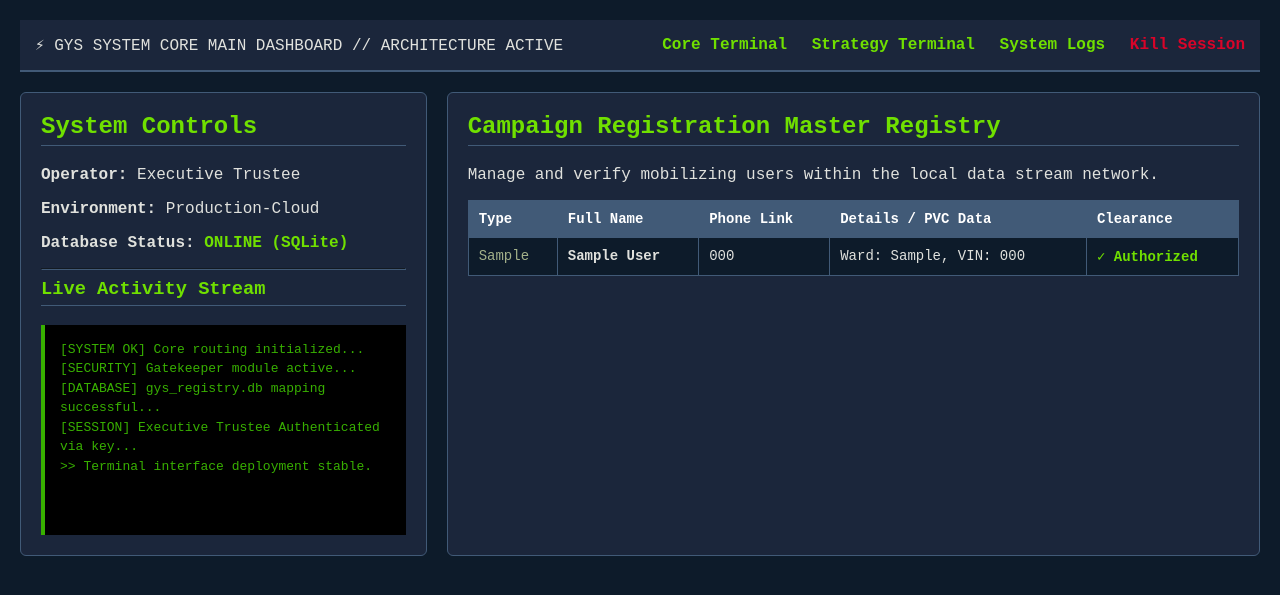
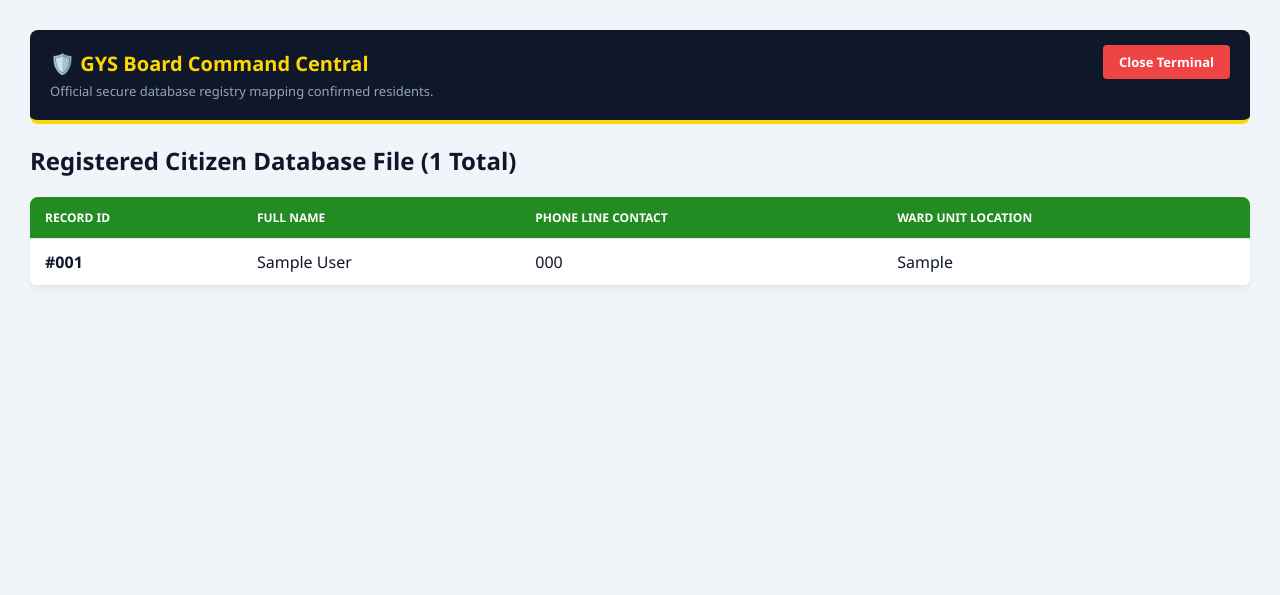
Before and after one commit to gwazirii/PROJECT--GYS, a Flask app: template templates/dashboard.html in a window 1280 px wide. Shown: the top 595 px of the page. Run offline with Flask 3, Linux system fonts and the light colour scheme; the template is opened without the code that fills it: values that come from a table or form of the project are taken from there, others are empty; the visitor is signed in with stand-in values (Sample User, id 1); tables that the repository leaves empty hold one stand-in row (values such as "Sample post").

Commit message:
restored original board command central layout

```diff
--- a/templates/dashboard.html
+++ b/templates/dashboard.html
@@ -2,94 +2,94 @@
 <html lang="en">
 <head>
     <meta charset="UTF-8">
-    <title>GYS Master Control Terminal</title>
+    <meta name="viewport" content="width=device-width, initial-scale=1.0">
+    <title>GYS - Board Command Terminal</title>
     <style>
-        body { font-family: 'Courier New', monospace; background-color: #0d1b2a; color: #e0e1dd; margin: 0; padding: 20px; }
-        nav { background: #1b263b; padding: 15px; display: flex; justify-content: space-between; border-bottom: 2px solid #415a77; align-items: center; }
-        nav a { color: #70e000; text-decoration: none; margin-left: 15px; font-weight: bold; }
-        .grid { display: grid; grid-template-columns: 1fr 2fr; gap: 20px; margin-top: 20px; }
-        .card { background: #1b263b; border: 1px solid #415a77; padding: 20px; border-radius: 6px; }
-        h2, h3 { color: #70e000; margin-top: 0; border-bottom: 1px solid #415a77; padding-bottom: 5px; }
-        table { width: 100%; border-collapse: collapse; margin-top: 10px; background: #0d1b2a; }
-        th, td { border: 1px solid #415a77; padding: 10px; text-align: left; font-size: 14px; }
-        th { background-color: #415a77; color: #fff; }
-        .status-on { color: #70e000; font-weight: bold; }
-        .btn-action { background: #38b000; color: #fff; text-decoration: none; padding: 5px 10px; border-radius: 4px; font-weight: bold; display: inline-block; }
-        .terminal-log { background: #000; border-left: 4px solid #38b000; padding: 15px; font-size: 13px; color: #38b000; height: 180px; overflow-y: auto; line-height: 1.5; }
+        body {
+            font-family: 'Segoe UI', Arial, sans-serif;
+            margin: 30px;
+            background-color: #f1f5f9;
+            color: #0f172a;
+        }
+        .header {
+            background: #0f172a;
+            color: white;
+            padding: 20px;
+            border-radius: 8px;
+            border-bottom: 4px solid #ffd700;
+            margin-bottom: 20px;
+        }
+        .header h1 {
+            margin: 0;
+            font-size: 20px;
+            color: #ffd700;
+        }
+        table {
+            width: 100%;
+            border-collapse: collapse;
+            background: white;
+            border-radius: 8px;
+            overflow: hidden;
+            box-shadow: 0 4px 6px rgba(0,0,0,0.05);
+        }
+        th, td {
+            padding: 12px 15px;
+            text-align: left;
+            border-bottom: 1px solid #e2e8f0;
+        }
+        th {
+            background-color: #228b22;
+            color: white;
+            font-weight: 600;
+            text-transform: uppercase;
+            font-size: 12px;
+        }
+        .btn-exit {
+            background-color: #ef4444;
+            color: white;
+            padding: 8px 16px;
+            text-decoration: none;
+            border-radius: 4px;
+            font-weight: bold;
+            float: right;
+            font-size: 13px;
+            margin-top: -5px;
+        }
     </style>
 </head>
 <body>
 
-    <nav>
-        <span>⚡ GYS SYSTEM CORE MAIN DASHBOARD // ARCHITECTURE ACTIVE</span>
-        <div>
-            <a href="{{ url_for('home') }}">Core Terminal</a>
-            <a href="{{ url_for('chat') }}">Strategy Terminal</a>
-            <a href="{{ url_for('history') }}">System Logs</a>
-            <a href="{{ url_for('logout') }}" style="color:#d90429;">Kill Session</a>
-        </div>
-    </nav>
-
-    <div class="grid">
-        <div class="card">
-            <h2>System Controls</h2>
-            <p><strong>Operator:</strong> Executive Trustee</p>
-            <p><strong>Environment:</strong> Production-Cloud</p>
-            <p><strong>Database Status:</strong> <span class="status-on">ONLINE (SQLite)</span></p>
-            <hr style="border-color: #415a77;">
-            <h3>Live Activity Stream</h3>
-            <div class="terminal-log">
-                [SYSTEM OK] Core routing initialized...<br>
-                [SECURITY] Gatekeeper module active...<br>
-                [DATABASE] gys_registry.db mapping successful...<br>
-                [SESSION] Executive Trustee Authenticated via key...<br>
-                >> Terminal interface deployment stable.
-            </div>
+    <div class="header">
+        <a href="/logout" class="btn-exit">Close Terminal</a>
+        <h1>🛡️ GYS Board Command Central</h1>
+        <p style="margin: 5px 0 0 0; font-size: 13px; color: #94a3b8;">Official secure database registry mapping confirmed residents.</p>
     </div>
 
-        <div class="card">
-            <h2>Campaign Registration Master Registry</h2>
-            <p>Manage and verify mobilizing users within the local data stream network.</p>
+    <h2>Registered Citizen Database File ({{ citizens|length }} Total)</h2>
     <table>
         <thead>
             <tr>
-                        <th>Type</th>
+                <th>Record ID</th>
                 <th>Full Name</th>
-                        <th>Phone Link</th>
-                        <th>Details / PVC Data</th>
-                        <th>Clearance</th>
+                <th>Phone Line Contact</th>
+                <th>Ward Unit Location</th>
             </tr>
         </thead>
         <tbody>
             {% for citizen in citizens %}
             <tr>
-                        <td><span style="color:#a3b18a;">{{ citizen.reg_type }}</span></td>
-                        <td><strong>{{ citizen.full_name }}</strong></td>
+                <td><strong>#00{{ citizen.id }}</strong></td>
+                <td>{{ citizen.full_name }}</td>
                 <td>{{ citizen.phone }}</td>
-                        <td>
-                            {% if citizen.reg_type == 'TR_Citizen' %}
-                                Area: {{ citizen.area_name }}, H#: {{ citizen.house_number }}
-                            {% else %}
-                                Ward: {{ citizen.ward }}, VIN: {{ citizen.pvc_number }}
-                            {% endif %}
-                        </td>
-                        <td>
-                            {% if citizen.approved %}
-                                <span class="status-on">✓ Authorized</span>
-                            {% else %}
-                                <a class="btn-action" href="{{ url_for('approve_citizen', citizen_id=citizen.id) }}">Authorize</a>
-                            {% endif %}
-                        </td>
+                <td>{{ citizen.ward if citizen.ward else citizen.area_name }}</td>
             </tr>
             {% else %}
             <tr>
-                        <td colspan="5" style="text-align: center; color: #888;">No database registration records found in local segment.</td>
+                <td colspan="4" style="text-align: center; color: #64748b; padding: 30px;">No records mapped in the registry database yet.</td>
             </tr>
             {% endfor %}
         </tbody>
     </table>
-        </div>
-    </div>
 
 </body>
 </html>
--- a/wsgi.py
+++ b/wsgi.py
@@ -5,17 +5,16 @@ from flask_sqlalchemy import SQLAlchemy
 from flask_mail import Mail, Message
 from werkzeug.security import generate_password_hash, check_password_hash
 
-application = Flask(__name__)
-app = application
+app = Flask(__name__)
 app.secret_key = 'gys_secure_system_key_2026'
 
 # --- EMAIL CONFIGURATION ---
 app.config['MAIL_SERVER'] = 'smtp.gmail.com'
 app.config['MAIL_PORT'] = 587
 app.config['MAIL_USE_TLS'] = True
-app.config['MAIL_USERNAME'] = 'grayouthsupporters@gmail.com'
-app.config['MAIL_PASSWORD'] = '001122GRA'
-app.config['MAIL_DEFAULT_SENDER'] = ('GYS Platform', 'grayouthsupporters@gmail.com')
+app.config['MAIL_USERNAME'] = 'your_organization_email@gmail.com'
+app.config['MAIL_PASSWORD'] = 'your_gmail_app_password'
+app.config['MAIL_DEFAULT_SENDER'] = ('GYS Platform', 'your_organization_email@gmail.com')
 mail = Mail(app)
 
 # --- DATABASE CONFIGURATION ---
@@ -24,19 +23,21 @@ app.config['SQLALCHEMY_DATABASE_URI'] = 'sqlite:///' + os.path.join(BASE_DIR, 'g
 app.config['SQLALCHEMY_TRACK_MODIFICATIONS'] = False
 db = SQLAlchemy(app)
 
-# Comprehensive Database Models
+# Comprehensive Database Model for All Registrants
 class Citizen(db.Model):
     id = db.Column(db.Integer, primary_key=True)
-    reg_type = db.Column(db.String(50), nullable=False)
+    reg_type = db.Column(db.String(50), nullable=False) # 'TR_Citizen' or 'General_Mobilization'
     full_name = db.Column(db.String(100), nullable=False)
     email = db.Column(db.String(120), unique=True, nullable=False)
     phone = db.Column(db.String(20), unique=True, nullable=False)
     password = db.Column(db.String(200), nullable=False)
     approved = db.Column(db.Boolean, default=False)
 
+    # TR Specific Fields
     area_name = db.Column(db.String(100), nullable=True)
     house_number = db.Column(db.String(50), nullable=True)
 
+    # Campaign Mobilization Fields
     ward = db.Column(db.String(100), nullable=True)
     pvc_number = db.Column(db.String(50), unique=True, nullable=True)
     address = db.Column(db.Text, nullable=True)
@@ -70,20 +71,9 @@ def home():
         flash('Your registration profile is currently pending review. Access will be authorized once a Trustee verifies your credentials.')
         session.clear()
         return redirect(url_for('gate'))
+    return render_template('index.html')
 
-    all_citizens = []
-    if session.get('role') == 'trustee':
-        try:
-            all_citizens = Citizen.query.all()
-        except Exception:
-            all_citizens = []
-
-    # Change index.html to admin_dashboard.html right here:
-    if session.get('role') == 'trustee':
-        return render_template('admin_dashboard.html', citizens=all_citizens)
-
-    return render_template('index.html', citizens=all_citizens)
-
+# 1. TR CITIZEN REGISTRATION ROUTE
 @app.route('/register/tr', methods=['POST'])
 def register_tr():
     full_name = request.form.get('full_name')
@@ -94,7 +84,7 @@ def register_tr():
     password = request.form.get('password')
 
     if Citizen.query.filter((Citizen.phone == phone) | (Citizen.email == email)).first():
-        flash('Registration Error: Phone number or Email already exists.')
+        flash('Registration Error: Phone number or Email already exists inside the GYS system.')
         return redirect(url_for('gate'))
 
     hashed_password = generate_password_hash(password, method='pbkdf2:sha256')
@@ -109,6 +99,7 @@ def register_tr():
     flash('Profile Saved! Your TR Citizen account is pending executive validation.')
     return redirect(url_for('gate'))
 
+# 2. GENERAL CAMPAIGN MOBILIZATION ROUTE (REQUIRES PVC)
 @app.route('/register/general', methods=['POST'])
 def register_general():
     full_name = request.form.get('full_name')
@@ -120,7 +111,7 @@ def register_general():
     password = request.form.get('password')
 
     if Citizen.query.filter((Citizen.phone == phone) | (Citizen.email == email) | (Citizen.pvc_number == pvc_number)).first():
-        flash('Registration Error: Phone, Email, or PVC Number already exists.')
+        flash('Registration Error: Phone, Email, or PVC Number already exists inside our mobilization directory.')
         return redirect(url_for('gate'))
 
     hashed_password = generate_password_hash(password, method='pbkdf2:sha256')
@@ -135,6 +126,7 @@ def register_general():
     flash('Campaign Profile Registered! Access pending verification.')
     return redirect(url_for('gate'))
 
+# LOGIN & TERMINAL OPERATIONS
 @app.route('/citizen/login', methods=['POST'])
 def citizen_login():
     phone = request.form.get('phone')
@@ -162,17 +154,17 @@ def trustee_login():
     if trustee_username == "GYS-BOT-77" and authentication_number == "Bauchi2026":
         session['user_name'] = "Board Trustee Member"
         session['role'] = 'trustee'
-        return redirect(url_for('admin_dashboard'))  # <-- Points to the main dashboard now!
+        return redirect(url_for('dashboard'))
 
     flash('Access Denied: Invalid Username or Authentication Key.')
     return redirect(url_for('gate'))
 
-@app.route('/admin/dashboard')
-def admin_dashboard():
+@app.route('/dashboard')
+def dashboard():
     if session.get('role') != 'trustee':
         return redirect(url_for('gate'))
     all_citizens = Citizen.query.all()
-    return render_template('admin_dashboard.html', citizens=all_citizens)
+    return render_template('dashboard.html', citizens=all_citizens)
 
 @app.route('/admin/approve/<int:citizen_id>')
 def approve_citizen(citizen_id):
@@ -182,7 +174,7 @@ def approve_citizen(citizen_id):
     citizen.approved = True
     db.session.commit()
     flash(f"Profile for {citizen.full_name} has been activated.")
-    return redirect(url_for('home'))
+    return redirect(url_for('dashboard'))
 
 @app.route('/chat', methods=['GET', 'POST'])
 def chat():
```
Also changed, not shown: templates/gate.html (+65 -43 lines). Lines whose indentation alone changed are shown as unchanged.
